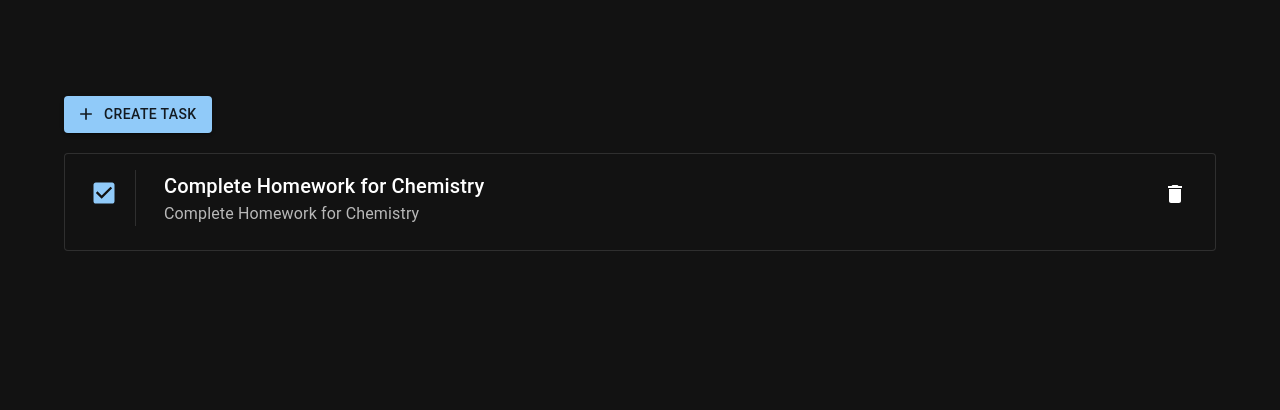
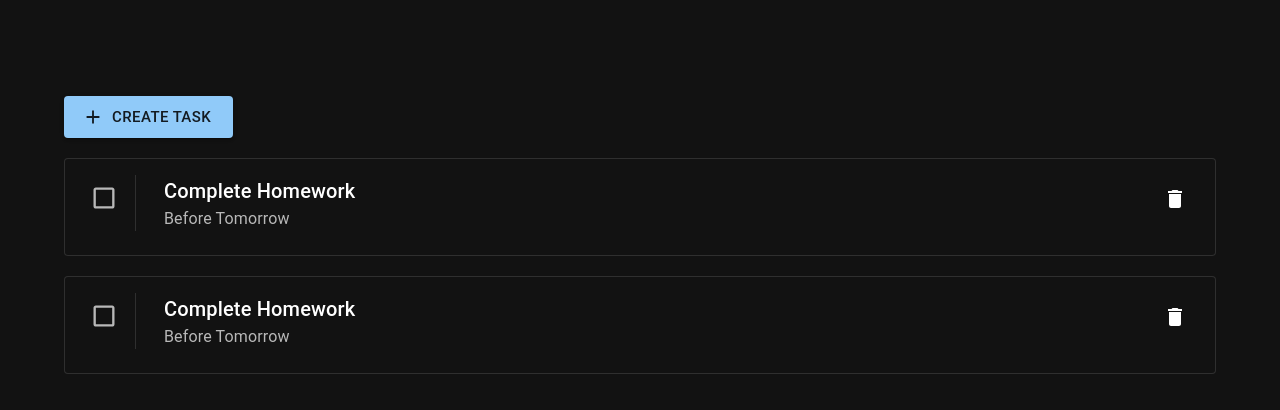
Before and after one commit to dusklight00/todolist-app, a React (Vite) app in the folder view/: page / in a window 1280 px wide. Shown: the top 410 px of the page. Built offline with nearby package versions, Linux system fonts and the light colour scheme.

Commit message:
attributes are configured and strike-through added in task card

```diff
--- a/view/src/App.jsx
+++ b/view/src/App.jsx
@@ -9,10 +9,11 @@ function App() {
   return (
     <>
       <Container className="pt-24">
-        <Button variant="contained" startIcon={<AddIcon />}>
+        <Button variant="contained" size="large" startIcon={<AddIcon />}>
           Create Task
         </Button>
-        <TaskCard />
+        <TaskCard task="Complete Homework" description="Before Tomorrow" />
+        <TaskCard task="Complete Homework" description="Before Tomorrow" />
       </Container>
     </>
   );
--- a/view/src/components/TaskCard.jsx
+++ b/view/src/components/TaskCard.jsx
@@ -1,4 +1,4 @@
-import React from "react";
+import React, { useEffect } from "react";
 import {
   Card,
   CardContent,
@@ -10,29 +10,44 @@ import {
 } from "@mui/material";
 import DeleteIcon from "@mui/icons-material/Delete";
 
-function TaskCard() {
+function TaskCard({ task, description }) {
+  const [isChecked, setIsChecked] = React.useState(false);
+
+  useEffect(() => {
+    console.log(isChecked);
+  }, [isChecked]);
+
   return (
     <Card variant="outlined" className="my-5">
       <CardContent>
         <Stack direction="row" spacing={1}>
           <div>
             <Checkbox
-              defaultChecked
               sx={{ "& .MuiSvgIcon-root": { fontSize: 28 } }}
+              onChange={(e) => setIsChecked(e.target.checked)}
             />
           </div>
           <Divider orientation="vertical" variant="middle" flexItem />
           <div className="flex flex-col justify-center flex-1 pl-5">
-            <Typography variant="h6">
-              Complete Homework for Chemistry
+            <Typography
+              variant="h6"
+              className={`flex items-center ${isChecked ? "line-through" : ""}`}
+            >
+              {task}
             </Typography>
-            <Typography
-              variant="h7"
-              color="text.secondary"
-              className="flex items-center"
-            >
-              Complete Homework for Chemistry
-            </Typography>
+            {description ? (
+              <Typography
+                variant="h7"
+                color="text.secondary"
+                className={`flex items-center ${
+                  isChecked ? "line-through" : ""
+                }`}
+              >
+                {description}
+              </Typography>
+            ) : (
+              ""
+            )}
           </div>
           <div>
             <IconButton size="large">
```
